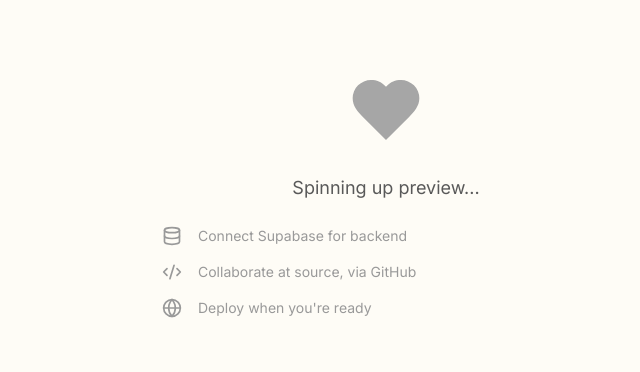
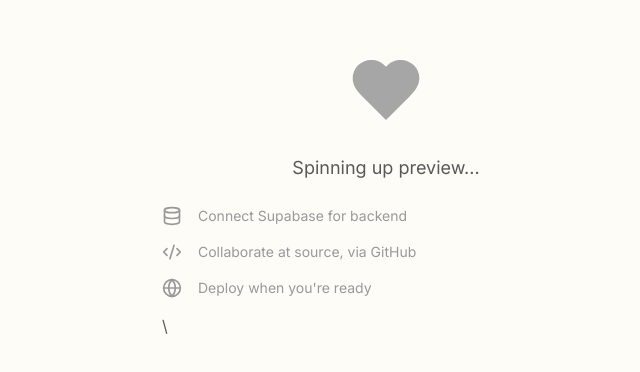
Before and after one commit to SadiqNaizam/mlo-a774-ce30, a React (Vite) app: page / in a window 1280 px wide. Shown: the part 206-578 px from the top of the page, without its empty margins (254-894 px from the left). Built offline with nearby package versions, Linux system fonts and the light colour scheme.

Commit message:
Updated code files: FeatureList.tsx

```diff
--- a/src/components/SetupLanding/FeatureList.tsx
+++ b/src/components/SetupLanding/FeatureList.tsx
@@ -2,6 +2,7 @@ import React from 'react';
 import { Database, CodeXml, Globe } from 'lucide-react';
 import FeatureItem from './FeatureItem';
 import { cn } from '@/lib/utils';
+import { motion } from 'framer-motion';
 
 const featuresData = [
   {
@@ -18,21 +19,37 @@ const featuresData = [
   },
 ];
 
+const containerVariants = {
+  hidden: { opacity: 0 },
+  visible: {
+    opacity: 1,
+    transition: {
+      staggerChildren: 0.2,
+      delayChildren: 0.5,
+    },
+  },
+};
+
 interface FeatureListProps {
     className?: string;
 }
 
 const FeatureList: React.FC<FeatureListProps> = ({ className }) => {
   return (
-    <div className={cn("flex w-full flex-col gap-4", className)}>
+    <motion.div
+      className={cn("flex w-full flex-col gap-4", className)}
+      variants={containerVariants}
+      initial="hidden"
+      animate="visible"
+    >
       {featuresData.map((feature) => (
         <FeatureItem
           key={feature.text}
           icon={feature.icon}
           text={feature.text}
         />
-      ))}
-    </div>
+      ))}\
+    </motion.div>
   );
 };
 
```
